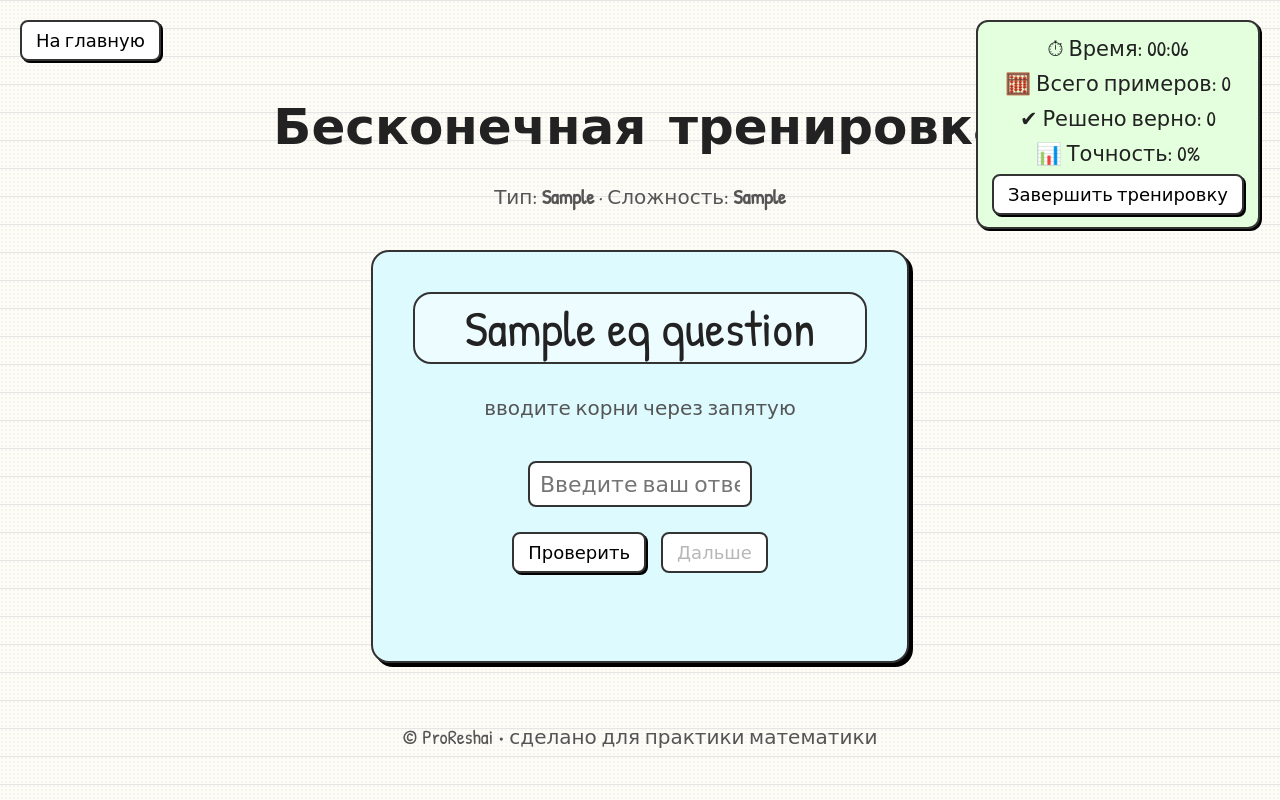
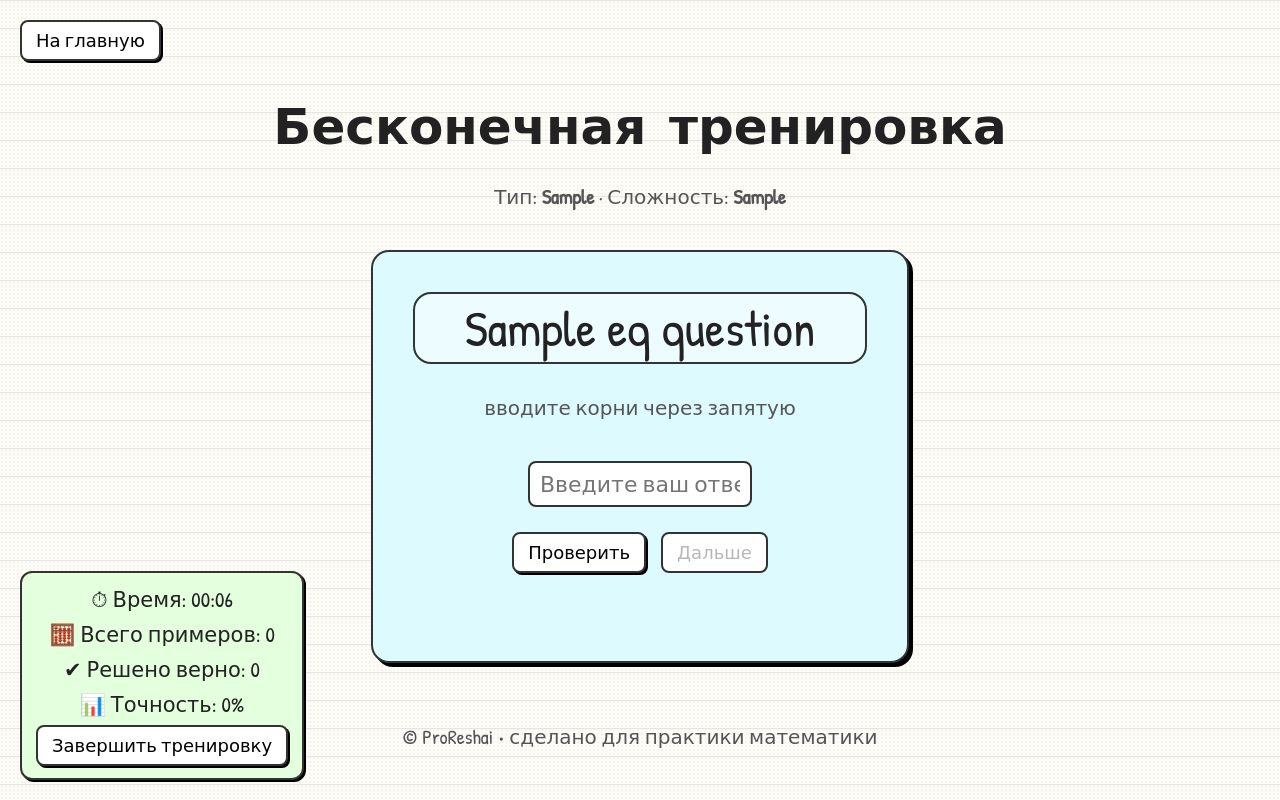
Before and after one commit to rutrA-dev/schoolmathproject, a Flask app: template templates/training.html in a window 1280 px wide. Run offline with Flask 3, Linux system fonts and the light colour scheme; the template is opened without the code that fills it: most values are stand-ins (such as "Sample title", 1, 10 or a date in 2020); parts of the project's set-up code (start-up, migrations or seed data) failed here and were passed over.

Commit message:
Add files via upload

```diff
--- a/static/styles_training.css
+++ b/static/styles_training.css
@@ -33,8 +33,8 @@ h1 {
 /* ====== СТАТИСТИКА ====== */
 .stats {
     position: fixed;
-    top: 20px;
-    right: 20px;
+    bottom: 20px;
+    left: 20px;
     background: #e3ffdd;
     border: 2px solid #333;
     padding: 12px 14px;
```
